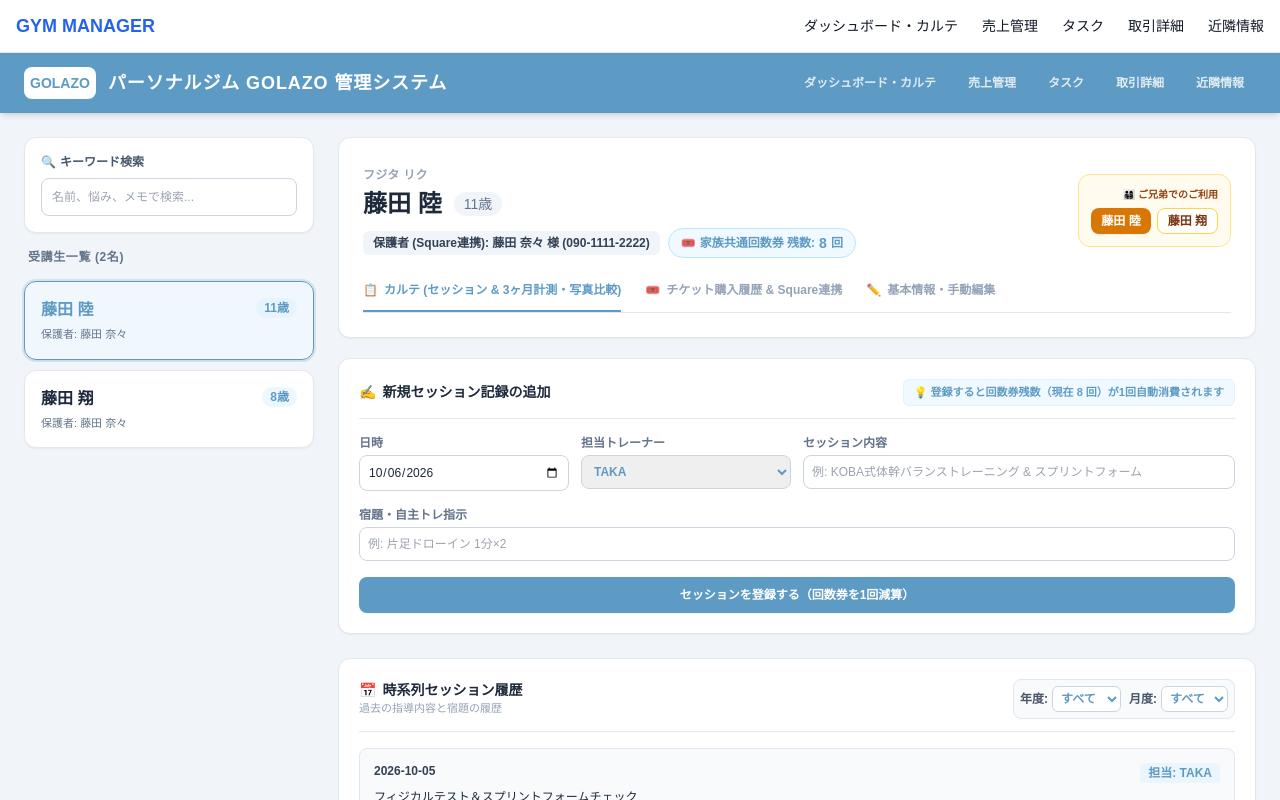
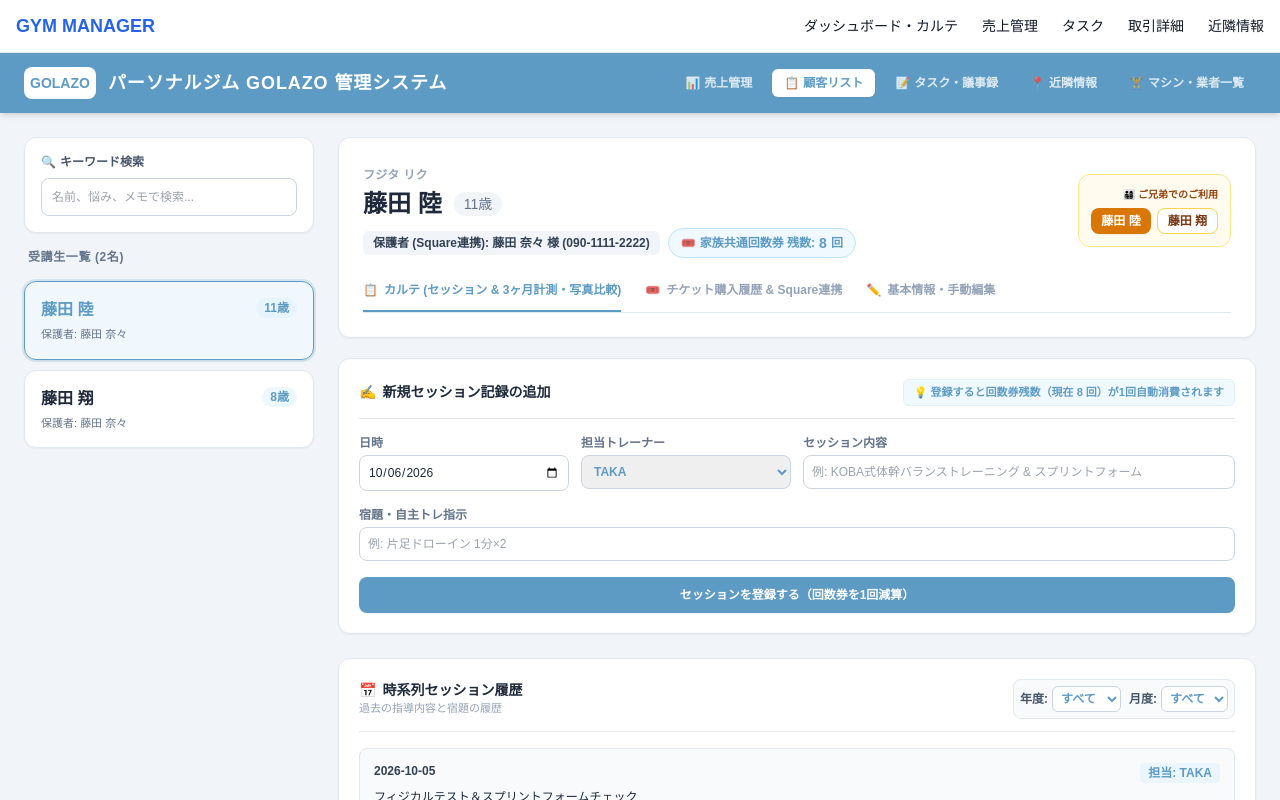
Before and after one commit to 2025golazo-bot/GOLAZO, a Next.js app: page /clients in a window 1280 px wide. Shown: the top 800 px of the page. Built offline with nearby package versions, Linux system fonts and the light colour scheme.

Commit message:
Update page.tsx

```diff
--- a/app/clients/page.tsx
+++ b/app/clients/page.tsx
@@ -63,6 +63,15 @@ interface Student {
 }
 
 export default function ClientsPage() {
+  // --- ナビゲーションメニュー設定 ---
+  const navItems = [
+    { label: '売上管理', href: '/sales', icon: '📊' },
+    { label: '顧客リスト', href: '/clients', icon: '📋' },
+    { label: 'タスク・議事録', href: '/tasks', icon: '📝' },
+    { label: '近隣情報', href: '/local-info', icon: '📍' },
+    { label: 'マシン・業者一覧', href: '/vendors', icon: '🏋️' },
+  ];
+
   // 保護者データ (Square連携・チケット管理)
   const [parents, setParents] = useState<Parent[]>([
     {
@@ -405,21 +414,22 @@ export default function ClientsPage() {
           <h1 className="text-lg font-bold tracking-wider">パーソナルジム GOLAZO 管理システム</h1>
         </div>
         <nav className="flex gap-2 text-xs font-semibold">
-          <a href="/" className="px-3 py-1.5 rounded-md opacity-80 hover:opacity-100 hover:bg-white/10 transition">
-            ダッシュボード・カルテ
-          </a>
-          <a href="/sales" className="px-3 py-1.5 rounded-md opacity-80 hover:opacity-100 hover:bg-white/10 transition">
-            売上管理
-          </a>
-          <a href="/tasks" className="px-3 py-1.5 rounded-md opacity-80 hover:opacity-100 hover:bg-white/10 transition">
-            タスク
-          </a>
-          <a href="/transactions" className="px-3 py-1.5 rounded-md opacity-80 hover:opacity-100 hover:bg-white/10 transition">
-            取引詳細
-          </a>
-          <a href="/local-info" className="px-3 py-1.5 rounded-md opacity-80 hover:opacity-100 hover:bg-white/10 transition">
-            近隣情報
-          </a>
+          {navItems.map((item) => {
+            const isActive = item.href === '/clients';
+            return (
+              <a
+                key={item.href}
+                href={item.href}
+                className={`px-3 py-1.5 rounded-md transition flex items-center gap-1 ${
+                  isActive
+                    ? 'bg-white text-[#5e9bc4] font-bold shadow-sm'
+                    : 'opacity-80 hover:opacity-100 hover:bg-white/10'
+                }`}
+              >
+                <span>{item.icon}</span> {item.label}
+              </a>
+            );
+          })}
         </nav>
       </header>
 
```
